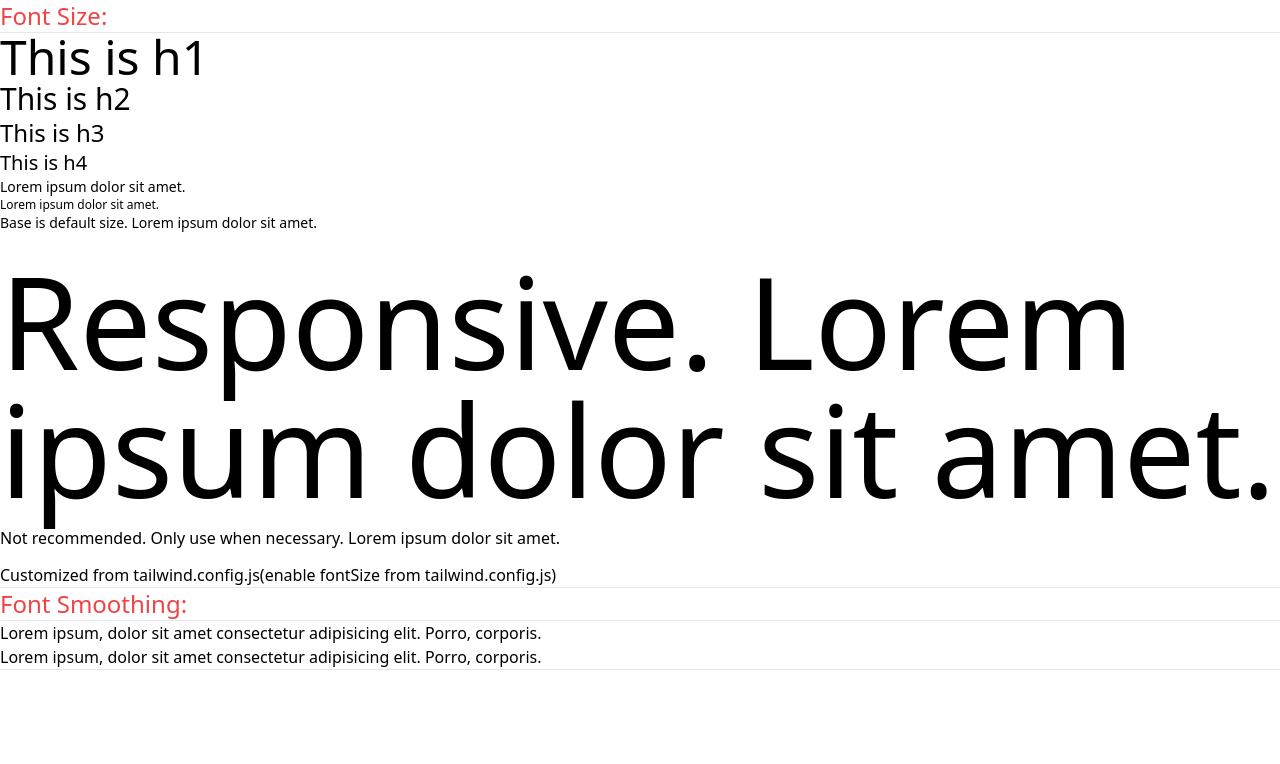
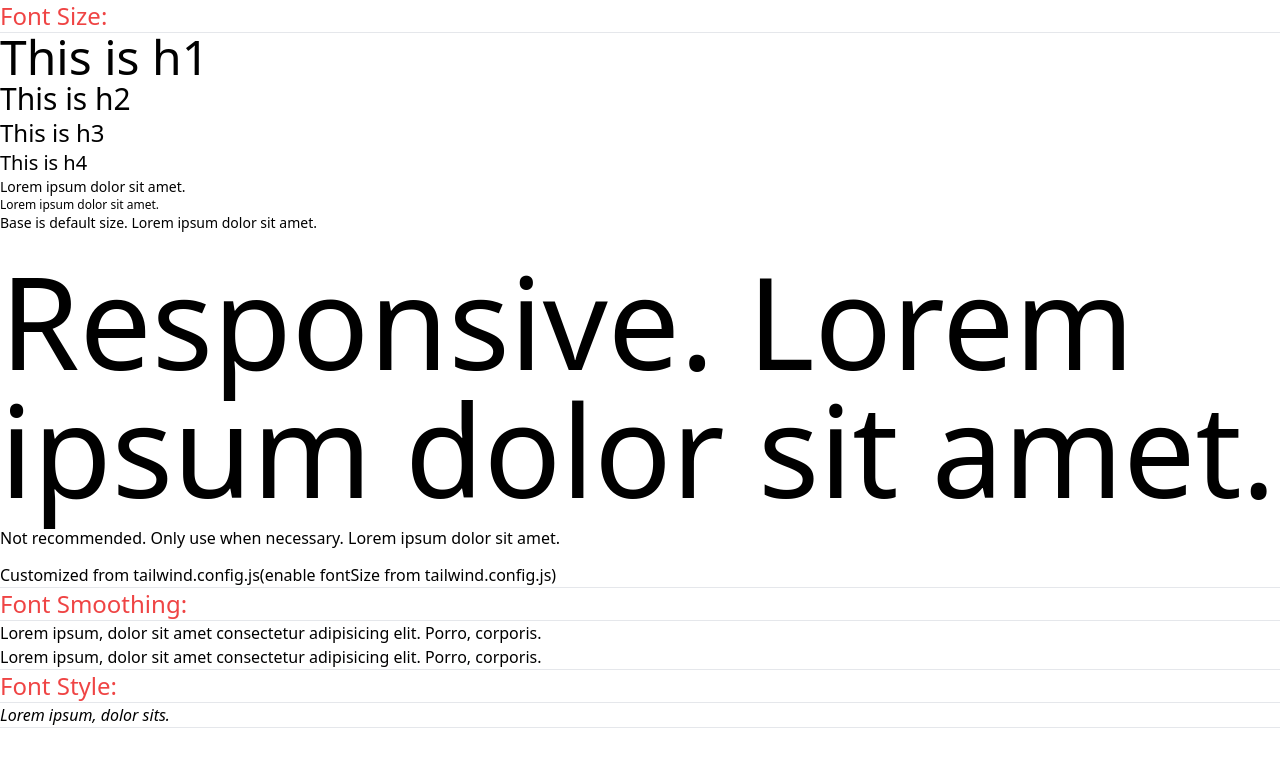
Before and after one commit to TBS96/TailwindCSS-Tutorial, a website built with Vite: page 4-Typography/4-2-FontSize/index.html in a window 1280 px wide. Built offline with nearby package versions, Linux system fonts and the light colour scheme.

Commit message:
font style
Signed-off-by: TBS96 <9tbs6@proton.me>

```diff
--- a/4-Typography/4-2-FontSize/index.html
+++ b/4-Typography/4-2-FontSize/index.html
@@ -32,5 +32,11 @@
     <hr>
 
 
+    <span class="text-2xl text-red-500">Font Style:</span>
+    <hr>
+    <p class="italic hover:not-italic">Lorem ipsum, dolor sits.</p>
+    <hr>
+
+
 </body>
 </html>
```
